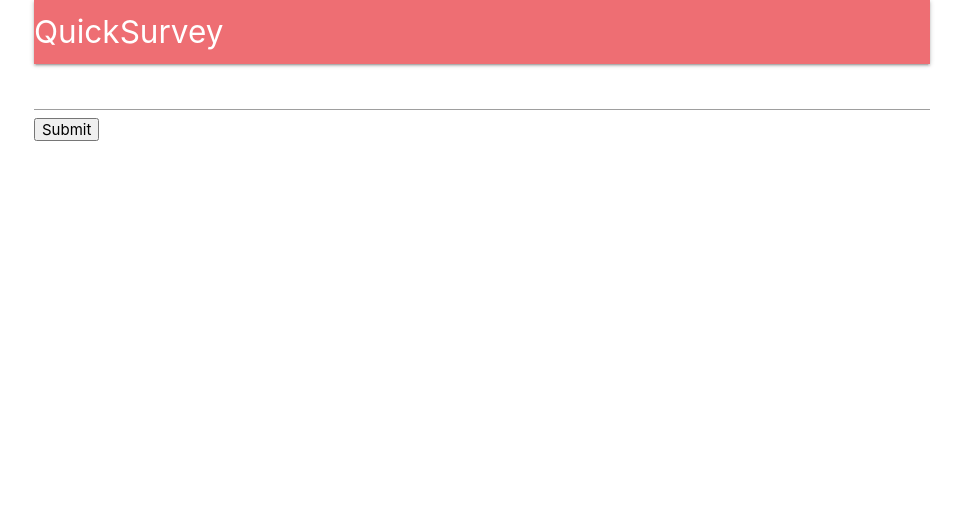
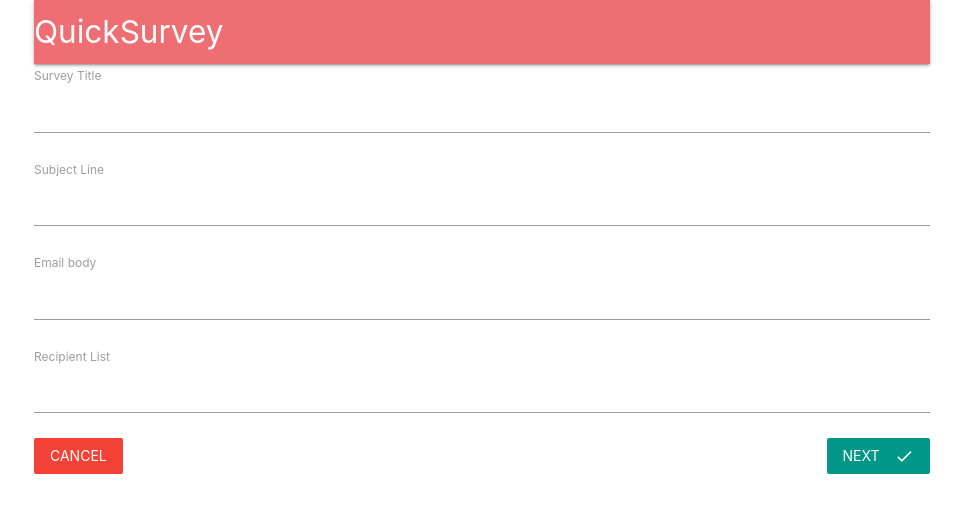
Before and after one commit to benbaumann95/project-node-react, a React (Create React App) app in the folder client/: page /surveys/new in a window 1280 px wide. Shown: the top 512 px of the page, without its empty margins (158-1121 px from the left). Built offline with nearby package versions, Linux system fonts and the light colour scheme; no server answers.

Commit message:
validation for form input excluding email list

```diff
--- a/client/src/components/App.js
+++ b/client/src/components/App.js
@@ -14,16 +14,14 @@
 
   render() {
     return (
+      <BrowserRouter>
         <div className="container">
-        <BrowserRouter>
-          <div>
           <Header />
           <Route exact path="/" component={Landing} />
           <Route exact path="/surveys" component={Dashboard} />
           <Route path="/surveys/new" component={SurveyNew} />
         </div>
       </BrowserRouter>
-      </div>
     );
   }
 }
--- a/client/src/components/surveys/SurveyField.js
+++ b/client/src/components/surveys/SurveyField.js
@@ -1,10 +1,24 @@
 // SurveyField contains logivc to render a single label and text input
 import React from 'react';
 
-export default () => {
+// ES6
+export default ({ input, label, meta: { error, touched } }) => {
   return (
     <div>
-      <input />
+      <label>{label}</label>
+      <input {...input} style={{ marginBottom: '5px' }} />
+      <div className="red-text" style={{ marginBottom: '20px' }}>
+        {touched && error}
+      </div>
     </div>
   );
 };
+
+// export default props => {
+//   console.log(props.input);
+//   return (
+//     <div>
+//       <input />
+//     </div>
+//   );
+// };
--- a/client/src/components/surveys/SurveyForm.js
+++ b/client/src/components/surveys/SurveyForm.js
@@ -1,15 +1,47 @@
 // SurveyForm shows a form for a user to add input
+import _ from 'lodash';
 import React from 'react';
 import { reduxForm, Field } from 'redux-form';
+import { Link } from 'react-router-dom';
 import SurveyField from './SurveyField';
+
+const FIELDS = [
+  {
+    label: 'Survey Title',
+    name: 'title',
+    noValueError: 'You must provide a title'
+  },
+  {
+    label: 'Subject Line',
+    name: 'subject',
+    noValueError: 'You must provide a subject'
+  },
+  {
+    label: 'Email body',
+    name: 'body',
+    noValueError: 'You must provide a description'
+  },
+  {
+    label: 'Recipient List',
+    name: 'emails',
+    noValueError: 'You must provide relevant emails'
+  }
+];
 
 class SurveyForm extends React.Component {
   renderFields() {
-    return (
-      <div>
-        <Field type="text" name="title" component={SurveyField} />
-      </div>
-    );
+    // * refactored code
+    return _.map(FIELDS, ({ label, name }) => {
+      return (
+        <Field
+          key={name}
+          component={SurveyField}
+          type="text"
+          label={label}
+          name={name}
+        />
+      );
+    });
   }
 
   render() {
@@ -17,13 +49,73 @@
       <div>
         <form onSubmit={this.props.handleSubmit(values => console.log(values))}>
           {this.renderFields()}
-          <button type="submit">Submit</button>
+          <Link to="/surveys" className="red btn-flat white-text">
+            Cancel
+          </Link>
+          <button type="submit" className="teal btn-flat right white-text">
+            Next
+            <i className="material-icons right">done </i>
+          </button>
         </form>
       </div>
     );
   }
 }
 
+function validate(values) {
+  const errors = {};
+  // **
+  _.each(FIELDS, ({ name, noValueError }) => {
+    if (!values[name]) {
+      errors[name] = noValueError;
+    }
+  });
+
+  return errors;
+}
+
 export default reduxForm({
-  form: 'surveryForm'
+  validate,
+  form: 'surveyForm'
 })(SurveyForm);
+
+// *
+// return (
+//   <div>
+//     <Field
+//       label="Survey title"
+//       type="text"
+//       name="title"
+//       component={SurveyField}
+//     />
+//     <Field
+//       label="Subject"
+//       type="text"
+//       name="subject"
+//       component={SurveyField}
+//     />
+//     <Field
+//       label="Email Body"
+//       type="text"
+//       name="body"
+//       component={SurveyField}
+//     />
+//     <Field
+//       label="Recipient List"
+//       type="text"
+//       name="emails"
+//       component={SurveyField}
+//     />
+//   </div>
+// );
+
+// **
+// if (!values.title) {
+//   errors.title = 'You must provide a title';
+// }
+// if (!values.subject) {
+//   errors.subject = 'You must provide a subject';
+// }
+// if (!values.body) {
+//   errors.body = 'You must provide a description';
+// }
```
Lines whose indentation alone changed are shown as unchanged.
